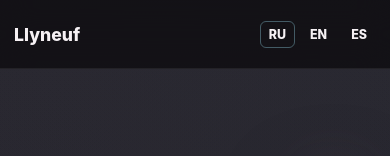
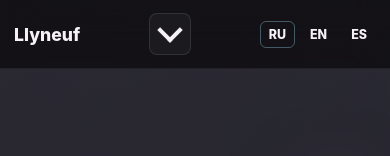
Before and after one commit to Llyneuf/llyneuf.github.io, a React (Vite) app: page /ru/ in a window 390 px wide. Shown: the top 156 px of the page. Built offline with nearby package versions, Linux system fonts and the light colour scheme.

Commit message:
Refine mobile nav and devlog modal

```diff
--- a/src/components/BlogPreview.jsx
+++ b/src/components/BlogPreview.jsx
@@ -307,11 +307,12 @@ function BlogPreview({ language, basePath = '', hub = false, limit, showArchiveL
               </button>
             </div>
 
-            <div className="blog-modal__feed">
+            <div className="blog-modal__feed" onMouseDown={handleClosePost}>
               {allPosts.map((post) => (
                 <article
                   className="blog-modal__post"
                   id={`devlog-modal-${post.slug}`}
+                  onMouseDown={(event) => event.stopPropagation()}
                   ref={(element) => {
                     postRefs.current[post.slug] = element
                   }}
--- a/src/components/Navbar.jsx
+++ b/src/components/Navbar.jsx
@@ -1,7 +1,9 @@
 import { getUiText } from '../data/i18n'
+import { useState } from 'react'
 
 function Navbar({ language, basePath, currentLanguagePath }) {
   const t = getUiText(language)
+  const [mobileMenuOpen, setMobileMenuOpen] = useState(false)
   const languageOptions = ['ru', 'en', 'es']
   const languageTargetPath = currentLanguagePath === '/' ? '/' : currentLanguagePath
 
@@ -9,6 +11,16 @@ function Navbar({ language, basePath, currentLanguagePath }) {
     <header className="navbar">
       <div className="navbar__inner">
         <a href={`${basePath}/`} className="navbar__logo">Llyneuf</a>
+
+        <button
+          type="button"
+          className={`navbar__mobile-toggle${mobileMenuOpen ? ' is-open' : ''}`}
+          aria-label="Open navigation"
+          aria-expanded={mobileMenuOpen}
+          onClick={() => setMobileMenuOpen((isOpen) => !isOpen)}
+        >
+          <span />
+        </button>
 
         <nav className="navbar__nav">
           <a href={`${basePath}/#about`}>{t.navAbout}</a>
@@ -43,6 +55,16 @@ function Navbar({ language, basePath, currentLanguagePath }) {
           ))}
         </span>
       </div>
+
+      {mobileMenuOpen ? (
+        <nav className="navbar__mobile-menu">
+          <a href={`${basePath}/#about`} onClick={() => setMobileMenuOpen(false)}>{t.navAbout}</a>
+          <a href={`${basePath}/#blog`} onClick={() => setMobileMenuOpen(false)}>{t.navBlog}</a>
+          <a href={`${basePath}/projects`} onClick={() => setMobileMenuOpen(false)}>{t.navProjects}</a>
+          <a href={`${basePath}/#links`} onClick={() => setMobileMenuOpen(false)}>{t.navLinks}</a>
+          <a href={`${basePath}/#contact`} onClick={() => setMobileMenuOpen(false)}>{t.navContact}</a>
+        </nav>
+      ) : null}
     </header>
   )
 }
--- a/src/styles/main.css
+++ b/src/styles/main.css
@@ -248,6 +248,14 @@ textarea {
   display: none;
 }
 
+.navbar__mobile-toggle {
+  display: none;
+}
+
+.navbar__mobile-menu {
+  display: none;
+}
+
 .navbar__languages a {
   padding: 4px 7px;
   border: 1px solid transparent;
@@ -272,6 +280,20 @@ textarea {
 .navbar__mobile-languages a.is-active {
   border-color: rgba(157, 228, 246, 0.35);
   color: var(--text);
+}
+
+.navbar__mobile-toggle span {
+  width: 18px;
+  height: 18px;
+  display: block;
+  border-right: 4px solid currentColor;
+  border-bottom: 4px solid currentColor;
+  transform: translateY(-4px) rotate(45deg);
+  transition: transform 0.2s ease;
+}
+
+.navbar__mobile-toggle.is-open span {
+  transform: translateY(4px) rotate(225deg);
 }
 
 /* HERO */
@@ -1180,14 +1202,14 @@ textarea {
 }
 
 .blog-modal__controls {
-  position: fixed;
-  top: 50%;
-  right: max(18px, calc((100vw - 1280px) / 2 - 58px));
+  position: sticky;
+  top: calc(50vh - 70px);
   z-index: 3;
   display: grid;
   gap: 8px;
   width: 44px;
-  transform: translateY(-50%);
+  height: 0;
+  margin-left: calc(100% + 16px);
   pointer-events: none;
 }
 
@@ -1578,10 +1600,48 @@ textarea {
     display: none;
   }
 
+  .navbar__mobile-toggle {
+    width: 42px;
+    height: 42px;
+    display: grid;
+    place-items: center;
+    border: 1px solid var(--line);
+    border-radius: var(--radius);
+    background: rgba(255, 255, 255, 0.04);
+    color: var(--text);
+    cursor: pointer;
+  }
+
   .navbar__mobile-languages {
     display: inline-flex;
     align-items: center;
     gap: 6px;
+  }
+
+  .navbar__mobile-menu {
+    width: min(100% - 28px, var(--container));
+    margin: 0 auto 12px;
+    padding: 12px;
+    display: grid;
+    gap: 8px;
+    border: 1px solid var(--line);
+    border-radius: var(--radius);
+    background: rgba(21, 19, 26, 0.94);
+  }
+
+  .navbar__mobile-menu a {
+    min-height: 42px;
+    display: flex;
+    align-items: center;
+    padding: 0 12px;
+    border-radius: var(--radius);
+    color: var(--muted-strong);
+    font-weight: 800;
+  }
+
+  .navbar__mobile-menu a:hover {
+    background: rgba(255, 255, 255, 0.06);
+    color: var(--text);
   }
 
   .section-heading h2,
@@ -1676,8 +1736,9 @@ textarea {
   }
 
   .blog-modal__controls {
-    right: 12px;
+    top: calc(50vh - 62px);
     width: 38px;
+    margin-left: calc(100% - 38px);
   }
 
   .blog-modal__controls button {
```
